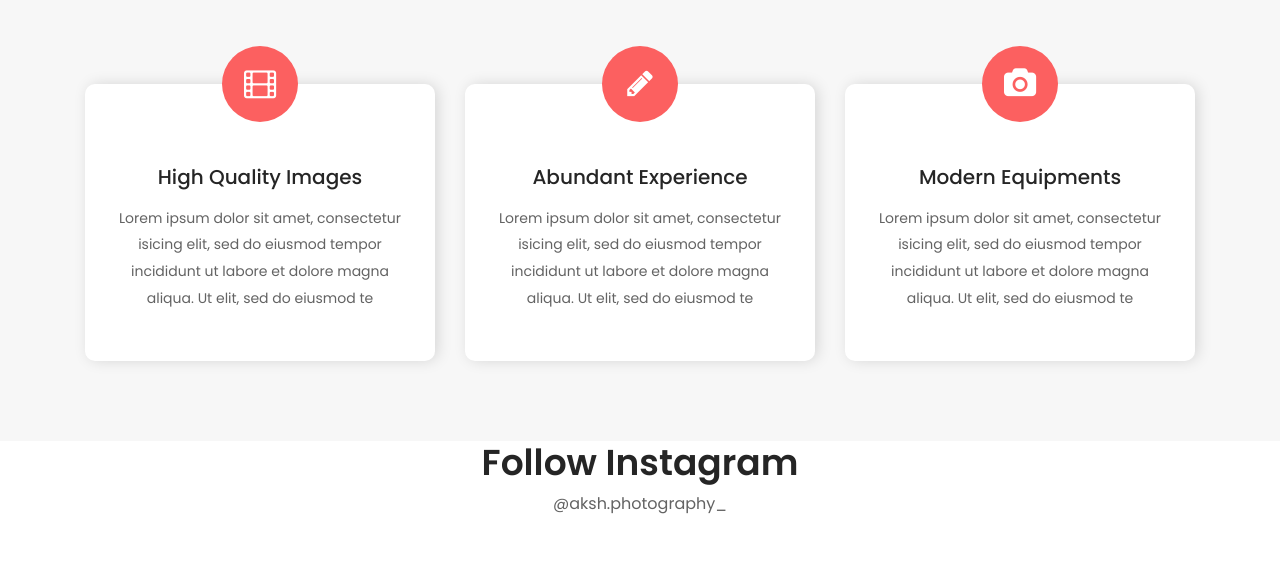
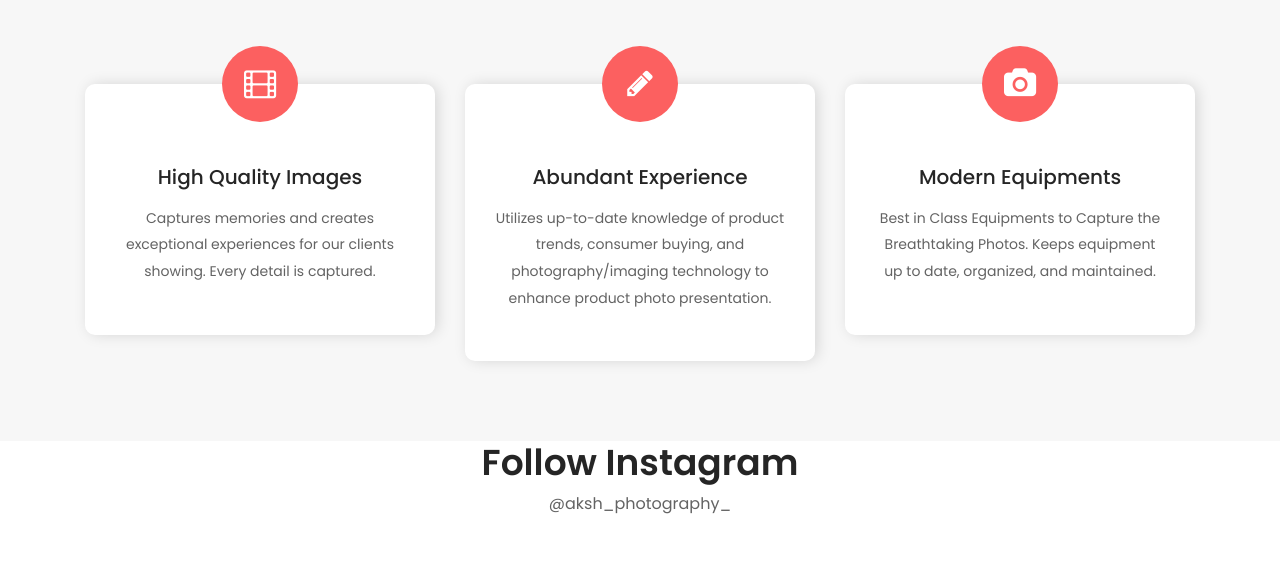
Before and after one commit to akshphotography/akshphotography.github.io, a website: page about.html in a window 1280 px wide. Shown: the part 1075-1642 px from the top of the page. Drawn offline with Linux system fonts and the light colour scheme.

Commit message:
optimisation

```diff
--- a/about.html
+++ b/about.html
@@ -153,7 +153,7 @@
                             <i class="fa fa-film" aria-hidden="true"></i>
                         </div>
                         <h4>High Quality Images</h4>
-                        <p>Lorem ipsum dolor sit amet, consectetur isicing elit, sed do eiusmod tempor incididunt ut labore et dolore magna aliqua. Ut elit, sed do eiusmod te</p>
+                        <p>Captures memories and creates exceptional experiences for our clients showing. Every detail is captured.</p>
                     </div>
                 </div>
 
@@ -164,7 +164,7 @@
                             <i class="fa fa-pencil" aria-hidden="true"></i>
                         </div>
                         <h4>Abundant Experience</h4>
-                        <p>Lorem ipsum dolor sit amet, consectetur isicing elit, sed do eiusmod tempor incididunt ut labore et dolore magna aliqua. Ut elit, sed do eiusmod te</p>
+                        <p>Utilizes up-to-date knowledge of product trends, consumer buying, and photography/imaging technology to enhance product photo presentation.</p>
                     </div>
                 </div>
 
@@ -175,7 +175,7 @@
                             <i class="fa fa-camera" aria-hidden="true"></i>
                         </div>
                         <h4>Modern Equipments</h4>
-                        <p>Lorem ipsum dolor sit amet, consectetur isicing elit, sed do eiusmod tempor incididunt ut labore et dolore magna aliqua. Ut elit, sed do eiusmod te</p>
+                        <p>Best in Class Equipments to Capture the Breathtaking Photos. Keeps equipment up to date, organized, and maintained. </p>
                     </div>
                 </div>
             </div>
@@ -274,7 +274,7 @@
                     <div class="col-12">
                         <div class="section-heading text-center">
                             <h2>Follow Instagram</h2>
-                            <p>@aksh.photography_</p>
+                            <p>@aksh_photography_</p>
                         </div>
                     </div>
                 </div>
@@ -295,9 +295,9 @@
                 <div class="single-instagram-item">
                     <img src="img/bg-img/footer_images/2.jpg" alt="">
                     <div class="instagram-hover-content text-center d-flex align-items-center justify-content-center">
-                        <a href="https://www.instagram.com/aksh.photography_/" target="_blank">
+                        <a href="https://www.instagram.com/aksh_photography_/" target="_blank">
                             <i class="ti-instagram" aria-hidden="true"></i>
-                            <span>aksh.photography_</span>
+                            <span>aksh_photography_</span>
                         </a>
                     </div>
                 </div>
@@ -327,9 +327,9 @@
                 <div class="single-instagram-item">
                     <img src="img/bg-img/footer_images/5.jpg" alt="">
                     <div class="instagram-hover-content text-center d-flex align-items-center justify-content-center">
-                        <a href="https://www.instagram.com/aksh.photography_/" target="_blank">
+                        <a href="https://www.instagram.com/aksh_photography_/" target="_blank">
                             <i class="ti-instagram" aria-hidden="true"></i>
-                            <span>aksh.photography_</span>
+                            <span>aksh_photography_</span>
                         </a>
                     </div>
                 </div>
@@ -350,7 +350,7 @@
                     <div class="instagram-hover-content text-center d-flex align-items-center justify-content-center">
                         <a href="#">
                             <i class="ti-instagram" aria-hidden="true"></i>
-                            <span>aksh.photography_</span>
+                            <span>aksh_photography_</span>
                         </a>
                     </div>
                 </div>
```
Also changed, not shown: contact.html (+6 -6 lines), gallery.html (+6 -6 lines), index.html (+7 -7 lines).
